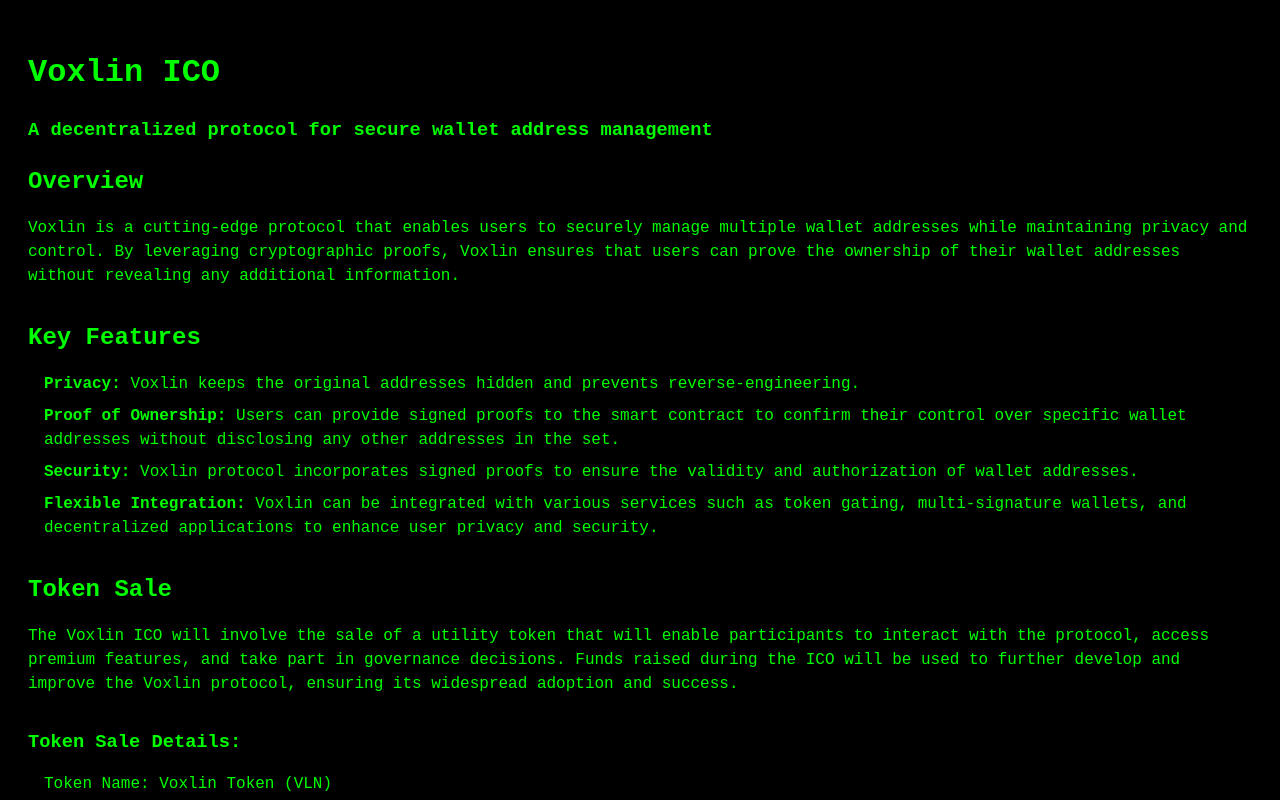
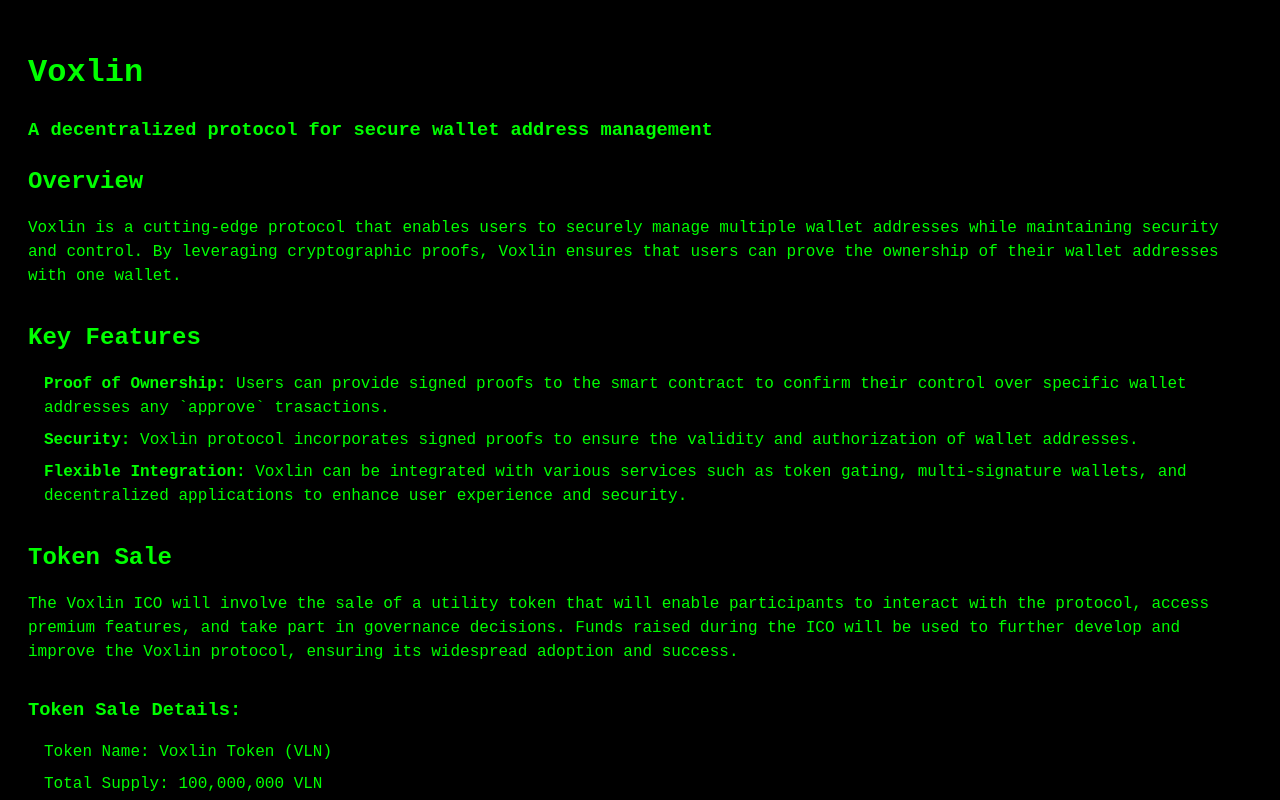
Before and after one commit to stefdelec/voxlin, a plain HTML site: page index.html in a window 1280 px wide. Shown: the top 800 px of the page. Drawn offline with Linux system fonts and the light colour scheme.

Commit message:
change wording

```diff
--- a/index.html
+++ b/index.html
@@ -35,18 +35,17 @@
     </style>
 </head>
 <body>
-    <h1>Voxlin ICO</h1>
+    <h1>Voxlin</h1>
     <h3>A decentralized protocol for secure wallet address management</h3>
 
     <h2>Overview</h2>
-    <p>Voxlin is a cutting-edge protocol that enables users to securely manage multiple wallet addresses while maintaining privacy and control. By leveraging cryptographic proofs, Voxlin ensures that users can prove the ownership of their wallet addresses without revealing any additional information.</p>
+    <p>Voxlin is a cutting-edge protocol that enables users to securely manage multiple wallet addresses while maintaining security and control. By leveraging cryptographic proofs, Voxlin ensures that users can prove the ownership of their wallet addresses with one wallet.</p>
 
     <h2>Key Features</h2>
     <ul>
-        <li><strong>Privacy:</strong> Voxlin keeps the original addresses hidden and prevents reverse-engineering.</li>
-        <li><strong>Proof of Ownership:</strong> Users can provide signed proofs to the smart contract to confirm their control over specific wallet addresses without disclosing any other addresses in the set.</li>
+        <li><strong>Proof of Ownership:</strong> Users can provide signed proofs to the smart contract to confirm their control over specific wallet addresses any `approve` trasactions.</li>
         <li><strong>Security:</strong> Voxlin protocol incorporates signed proofs to ensure the validity and authorization of wallet addresses.</li>
-        <li><strong>Flexible Integration:</strong> Voxlin can be integrated with various services such as token gating, multi-signature wallets, and decentralized applications to enhance user privacy and security.</li>
+        <li><strong>Flexible Integration:</strong> Voxlin can be integrated with various services such as token gating, multi-signature wallets, and decentralized applications to enhance user experience and security.</li>
     </ul>
 
     <h2>Token Sale</h2>
```
